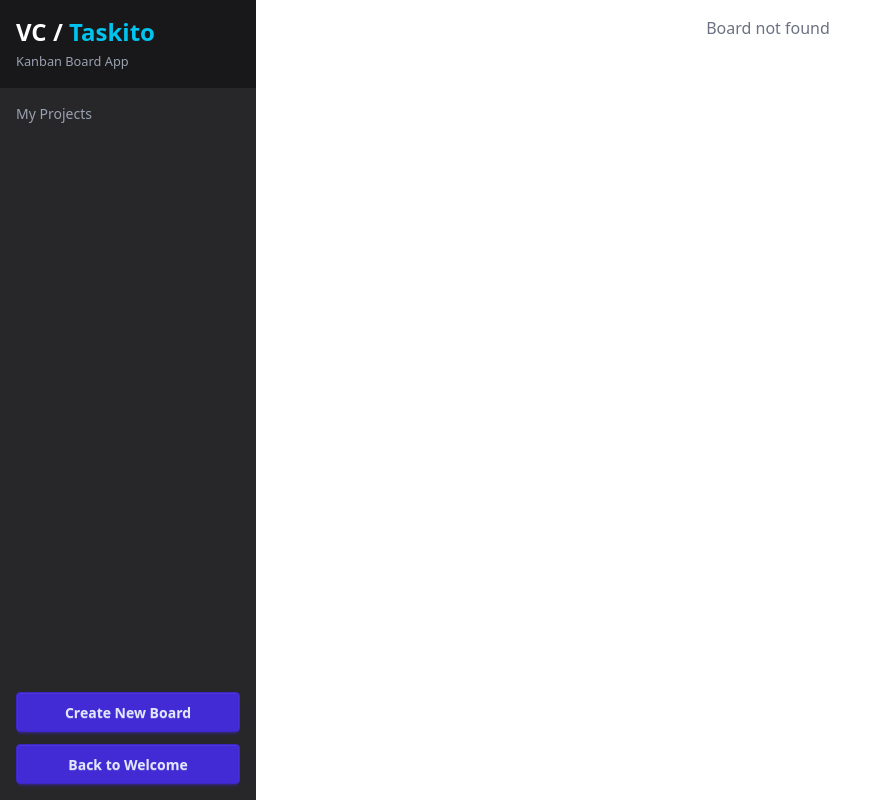
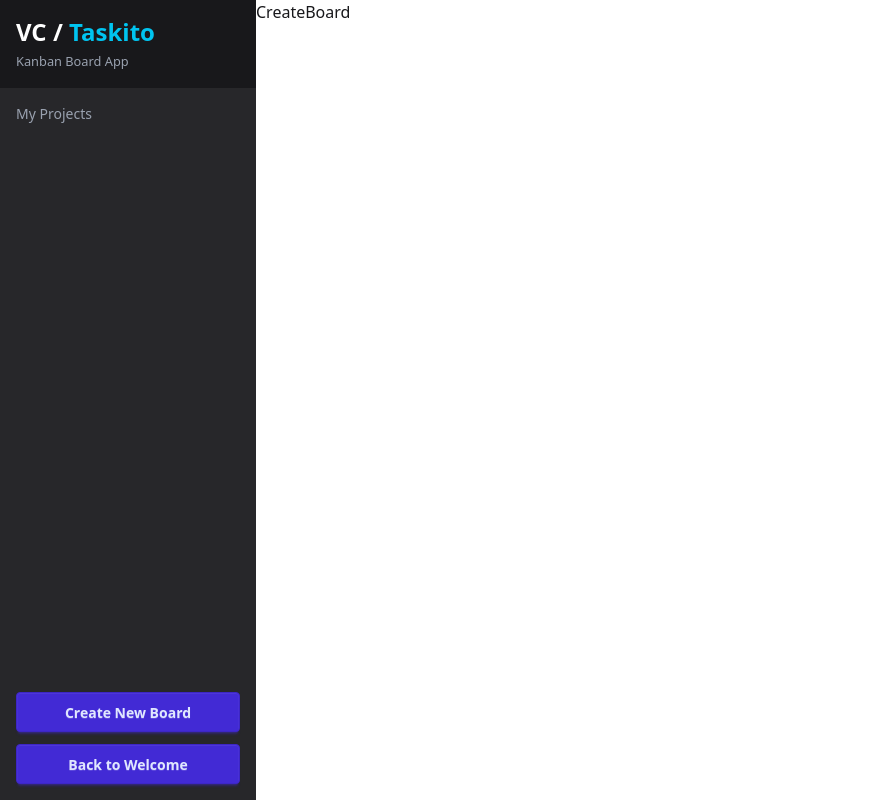
Before and after one commit to victorwcv/taskito, a React (Vite) app: page /taskito/boards/new in a window 1280 px wide. Before the commit this address had no page. Shown: the whole page, without its empty margins (0-892 px from the left). Built offline with nearby package versions, Linux system fonts and the light colour scheme.

Commit message:
refactor: refactor code with new routes

```diff
--- a/src/components/CreateBoardForm.tsx
+++ b/src/components/CreateBoardForm.tsx
@@ -1,6 +1,7 @@
 import { useBoardStore } from "@/stores";
 import { useState } from "react";
 import { useNavigate } from "react-router";
+import { toast } from "sonner";
 
 type Props = {
   closeForm: () => void;
@@ -44,6 +45,8 @@ const CreateBoardForm: React.FC<Props> = ({ closeForm, showCloseButton = false }
     // Reset
     setBoardTitle("");
     setColumns(["", "", ""]);
+
+    toast.success("Board created successfully");
 
     navigate(`/boards/${boardId}`);
 
--- a/src/layouts/MainLayout.tsx
+++ b/src/layouts/MainLayout.tsx
@@ -1,7 +1,15 @@
-import { Outlet } from "react-router"
+import Sidebar from "@/components/Sidebar";
+import { Outlet } from "react-router";
 
 const MainLayout = () => {
-  return <Outlet />
-}
+  return (
+    <div className="flex h-screen">
+      <Sidebar />
+      <div className="flex-1 overflow-auto">
+        <Outlet />
+      </div>
+    </div>
+  );
+};
 
-export default MainLayout
+export default MainLayout;
--- /dev/null
+++ b/src/pages/CreateBoard.tsx
@@ -0,0 +1,8 @@
+
+const CreateBoard = () => {
+  return (
+    <div>CreateBoard</div>
+  )
+}
+
+export default CreateBoard
--- a/src/pages/Home.tsx
+++ b/src/pages/Home.tsx
@@ -1,86 +1,8 @@
-import { Link, Outlet, useParams } from "react-router-dom";
-import { useBoardStore } from "@/stores";
-import { useState } from "react";
-import CreateBoardForm from "@/components/CreateBoardForm";
 
 const Home = () => {
-  const [showCreateBoardForm, setShowCreateBoardForm] = useState(false);
-  const { boards, removeBoard } = useBoardStore();
-  const boardIdUrl = useParams().boardId || "";
+  return (
+    <div>Home</div>
+  )
+}
 
-  const boardList = boards.map((board) => ({
-    id: board.id,
-    title: board.title,
-  }));
-
-  const handleDeleteBoard = (boardId: string) => {
-    removeBoard(boardId);
-  };
-
-  const handleCreateBoard = () => {
-    setShowCreateBoardForm(true);
-  };
-
-
-  return (
-    <div className="flex h-screen">
-      <div className="flex flex-col h-screen w-64 bg-zinc-800 text-white">
-        {/* Sidebar header */}
-        <div className="p-4 bg-zinc-900">
-          <h1 className="text-2xl font-semibold">
-            VC / <span className="text-accent-500">Taskito</span>
-          </h1>
-          <small className="text-gray-400">Kanban Board App</small>
-        </div>
-        {/* Sidebar content */}
-        <div className="flex-1 p-4">
-          <h2 className="text-gray-400 text-sm mb-2">My Projects </h2>
-          <ul>
-            {boardList.map((board) => (
-              <li key={board.id} className="mb-2">
-                -{" "}
-                <Link
-                  to={`/boards/${board.id}`}
-                  className={`hover:underline underline-offset-4 ${
-                    board.id === boardIdUrl ? "text-accent-500" : ""
-                  }`}
-                >
-                  {board.title || <span className="text-gray-500 italic">No title</span>}
-                </Link>
-                <button
-                  className="float-right cursor-pointer"
-                  title="Delete"
-                  onClick={() => handleDeleteBoard(board.id)}
-                >
-                  ❌
-                </button>
-              </li>
-            ))}
-          </ul>
-        </div>
-        {/* Sidebar footer */}
-        <div className="p-4 flex flex-col gap-3">
-          <button className="btn btn-primary" onClick={handleCreateBoard}>
-            Create New Board
-          </button>
-          <button className="btn btn-primary">
-            <Link className="w-full" to="/">
-              Back to Welcome
-            </Link>
-          </button>
-        </div>
-      </div>
-
-      <div className="flex-1 overflow-auto">
-        <Outlet />
-      </div>
-      {showCreateBoardForm && (
-        <div className="fixed top-0 left-0 w-full h-full flex items-center justify-center z-50">
-          <CreateBoardForm closeForm={() => setShowCreateBoardForm(false)} showCloseButton />
-        </div>
-      )}
-    </div>
-  );
-};
-
-export default Home;
+export default Home
--- a/src/router/AppRoutes.tsx
+++ b/src/router/AppRoutes.tsx
@@ -1,23 +1,24 @@
 import { Routes, Route, BrowserRouter } from "react-router";
 
-import Home from "@/pages/Home";
 import MainLayout from "@/layouts/MainLayout";
 import Welcome from "@/pages/Welcome";
 import ErrorPage from "@/pages/ErrorPage";
 import KanbanBoard from "@/components/KanbanBoard";
+import CreateBoard from "@/pages/CreateBoard";
 
 function AppRoutes() {
   return (
     <BrowserRouter basename="/taskito">
-    <Routes>
-      <Route element={<MainLayout />}>
+      <Routes>
         <Route path="/" element={<Welcome />} />
-        <Route path="/boards" element={<Home />}>
+        <Route path="/boards" element={<MainLayout />}>
+          <Route path="new" element={<CreateBoard />} />
           <Route path=":boardId" element={<KanbanBoard />} />
         </Route>
-      </Route>
-      <Route path="*" element={<ErrorPage />} />
-    </Routes></BrowserRouter>
+
+        <Route path="*" element={<ErrorPage />} />
+      </Routes>
+    </BrowserRouter>
   );
 }
 
```
